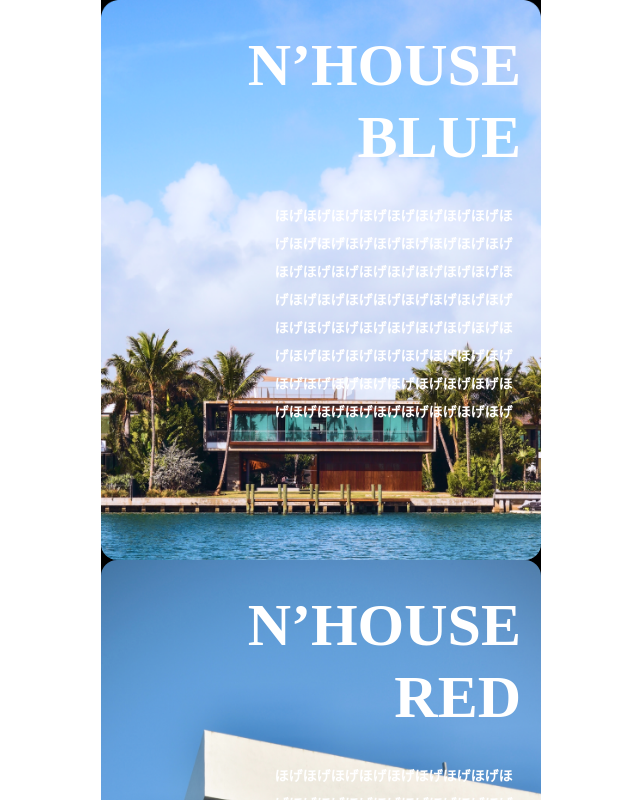
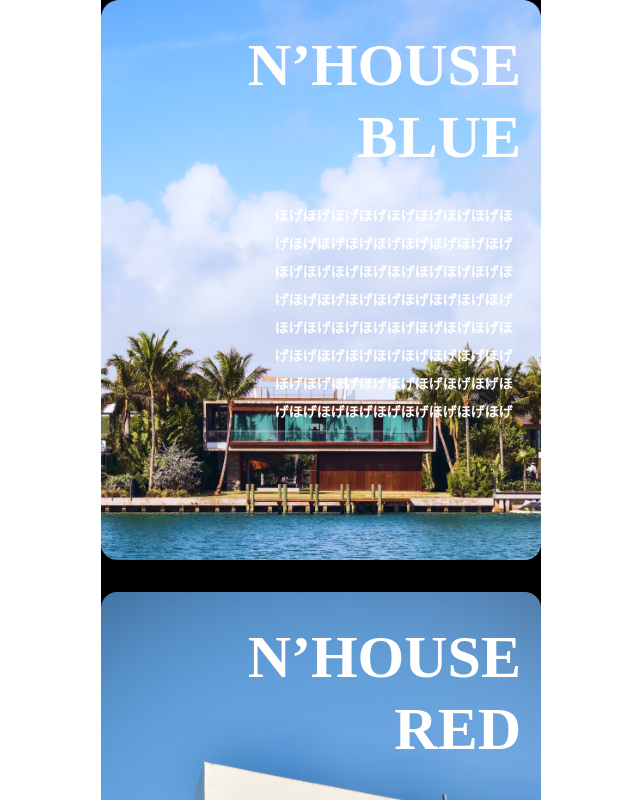
Before and after one commit to luka1104/n-house-mock, a Next.js app: page /home in a window 1280 px wide. Shown: the top 800 px of the page, without its empty margins (319-959 px from the left). Built offline with nearby package versions, Linux system fonts and the light colour scheme.

Commit message:
Refactor home page layout with Flex

```diff
--- a/src/pages/home.tsx
+++ b/src/pages/home.tsx
@@ -1,16 +1,16 @@
 import PropertyCard from "@/components/PropertyCard"
 import { properties } from "@/data/mockdata"
-import { Box } from "@chakra-ui/react"
+import { Box, Flex } from "@chakra-ui/react"
 import { NextPage } from "next"
 import React from "react"
 const Home: NextPage = () => {
   return (
     <>
-      <Box w="100%">
+      <Flex flexDirection="column" gap="32px" w="100%">
         {properties.map((property) => (
           <PropertyCard property={property} />
         ))}
-      </Box>
+      </Flex>
     </>
   )
 }
```
